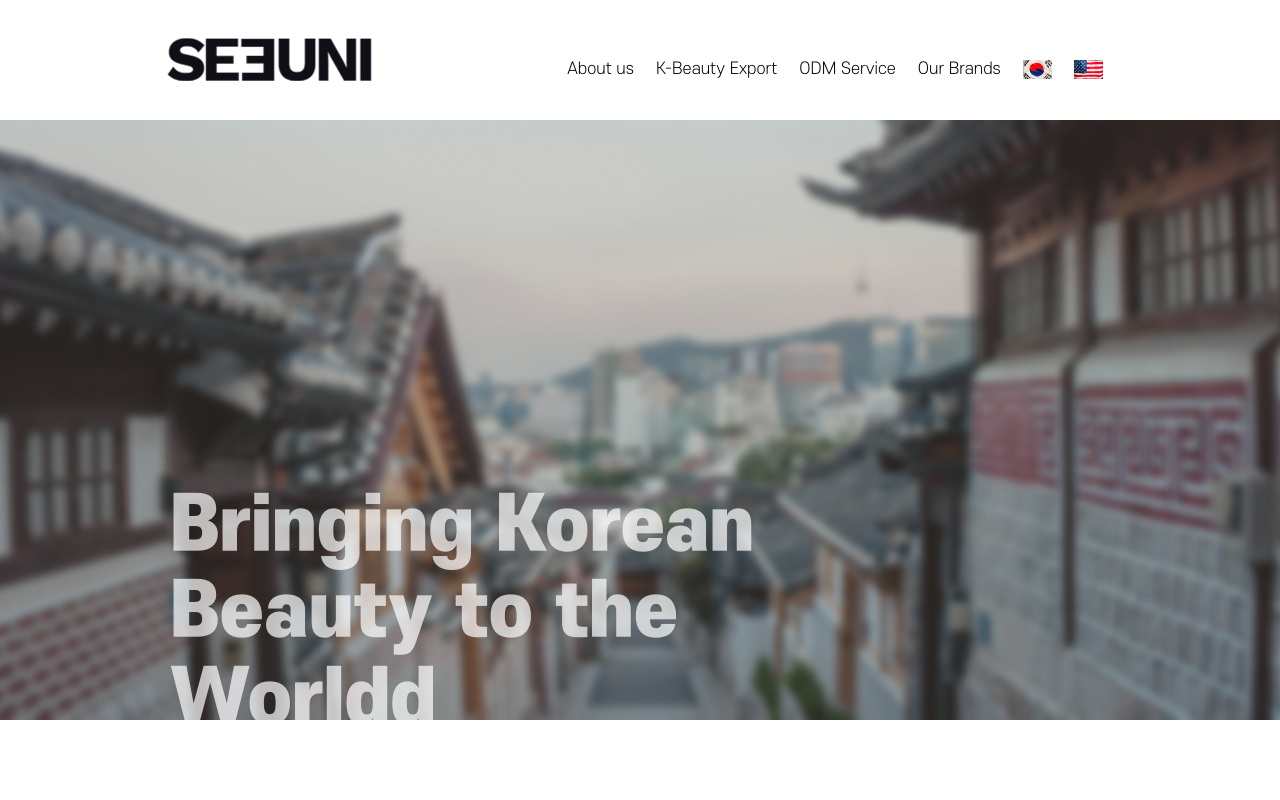
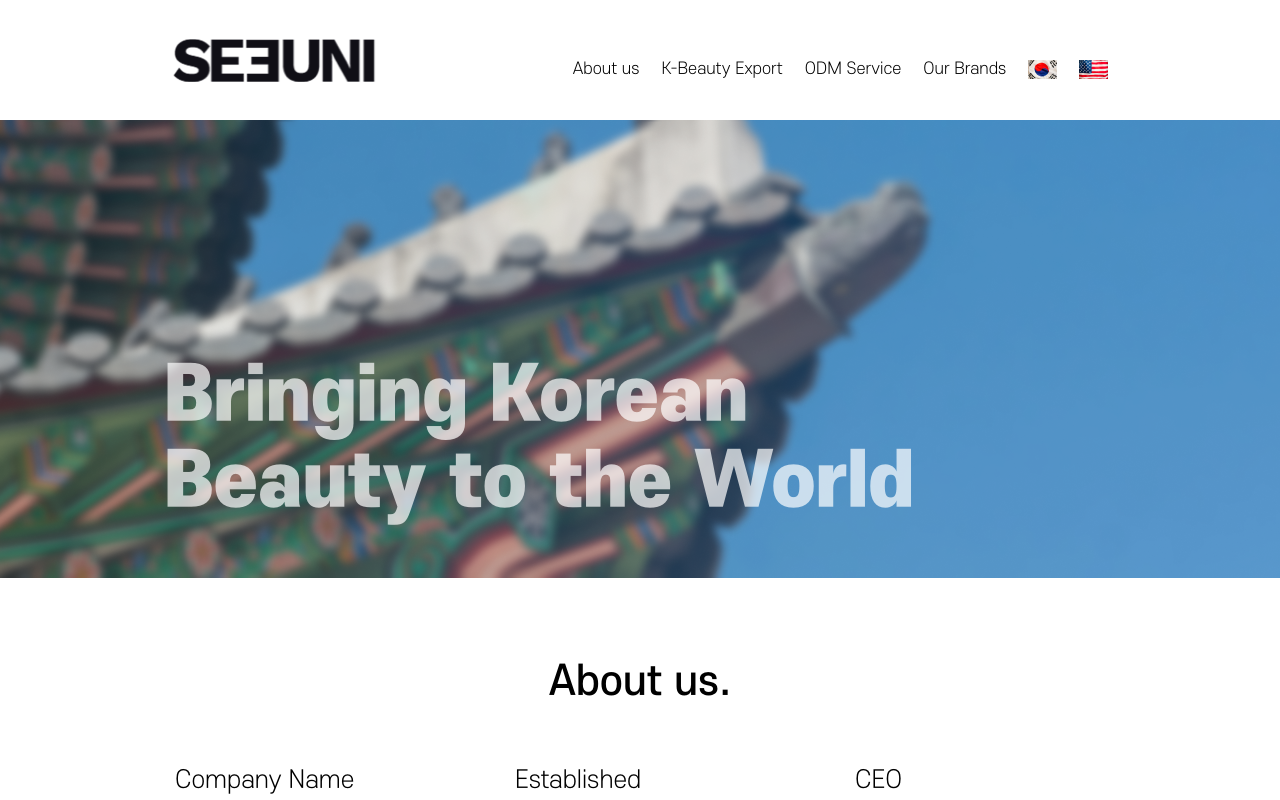
Before and after one commit to hyw0206/landingpage_seeuni, a React (Create React App) app: page / in a window 1280 px wide. Shown: the top 800 px of the page. Built offline with nearby package versions, Linux system fonts and the light colour scheme.

Commit message:
fix header

```diff
--- a/src/components/Info/InfoMain.tsx
+++ b/src/components/Info/InfoMain.tsx
@@ -3,9 +3,7 @@ import * as Styled from "elements/Info/InfoMain"
 export default function InfoMain() {
   return (
     <Styled.InfoMainWrapper>
-      <Styled.InfoMainTextWrapper>
-        <Styled.InfoMainText>Bringing Korean Beauty to the Worldd</Styled.InfoMainText>
-      </Styled.InfoMainTextWrapper>
+      <Styled.InfoMainText>Bringing Korean Beauty to the World</Styled.InfoMainText>
     </Styled.InfoMainWrapper>
   )
 }
--- a/src/elements/Contact/Contact.ts
+++ b/src/elements/Contact/Contact.ts
@@ -5,5 +5,4 @@ export const ContactWrapper = styled.div`
   display: flex;
   flex-direction: column;
   width: 100%;
-  height: 600px; // height 추가
 `
--- a/src/elements/Contact/ContactMain.ts
+++ b/src/elements/Contact/ContactMain.ts
@@ -3,7 +3,7 @@ import styled from "styled-components";
 
 export const ContactMainWrapper = styled.div`
   width: 100%;
-  height: 100%; // height 수정
+  height: 650px; // height 수정
   background: url("/image/Contact/ContactMain.png");
   background-repeat: no-repeat;
   background-size: cover;
--- a/src/elements/Header/Header.ts
+++ b/src/elements/Header/Header.ts
@@ -12,37 +12,33 @@ export const HeaderWrapper = styled.div`
   height: 120px;
   z-index: 9999;
   background: #ffffff;
-  box-sizing: border-box;
 `;
 
 export const HeaderContentWrapper = styled.div`
-  min-width: 1050px;
+  width: 100%;
   height: 100%;
   display: flex;
   justify-content: center;
-  align-items: flex-end;
-`
+  align-items: center;
+`;
+
 
 export const HeaderLogo = styled.img`
+  width: 210px;
   height: 43px;
-  margin-bottom: 39px;
-  margin-right: 177px;
+  margin-right: 180px;
+  @media (max-width: 960px) {
+    margin-right: clamp(0px, calc(180px - ((960px - 100vw))), 180px);
+  }
 `;
 
 export const HeaderItem = styled.div`
   height: 100%;
   padding: 0 11px;
-
-  box-sizing: border-box;
-
-
   &:hover {
     background: #E0E0E0;
-    div {
-      font-weight: 400;
-    }
     div::after {
-      border-bottom: 3px solid #33D62C;
+      border-bottom: 4px solid #ED74DA;
     }
   }
 
@@ -60,7 +56,7 @@ export const HeaderItemText = styled.div`
     width: 100%;
     left: 0;
     bottom: -9px;
-    border-bottom: 3px solid transparent;
+    border-bottom: 4px solid transparent;
     transition: border-bottom 0.8s ease;
   }
 `
@@ -68,19 +64,11 @@ export const HeaderCountryItem = styled.div`
 
   padding: 0 11px;
   img {
-    margin-bottom: 38px;
+    margin-top: 22px;
+    width: 29px;
+    height: 19px;
+  }
+  &:last-child {
+    padding-right: 0;
   }
 `
-
-// px -> 4px (width, height ...)
-// font
-// css 속성 순서
-// display (flex) width height mar pad bor text color ~~~
-// styled 이름 규칙 Header
-// 함수 이름 규칙 onClickUpCount
-
-// git main <- 메인 코드
-
-// 나 헤더 개발할거임
-// git header <- 여기에 업로드.
-// merge
--- a/src/elements/Info/InfoMain.ts
+++ b/src/elements/Info/InfoMain.ts
@@ -3,22 +3,20 @@ import styled from "styled-components";
 
 export const InfoMainWrapper = styled.div`
   width: 100%;
-  height: 600px;
+  height: 458px;
   background: url("/image/Info/InfoMain.png");
   background-repeat: no-repeat;
   background-size: cover;
   background-position: center;
 `;
 
-export const InfoMainTextWrapper = styled.div`
-  width: 940px;
-  margin: 364px auto 0 auto;
-`
 
 export const InfoMainText = styled.div`
   width: 766px;
+  margin: 234px 0 0 calc((100vw - 1920px) / 2 + 484px);
   font-size: 72px;
   font-weight: 900;
-  line-height: 120%;
+  line-height: 86px;
   color: rgba(255, 255, 255, 0.7);
+
 `
--- a/src/index.css
+++ b/src/index.css
@@ -97,9 +97,15 @@ hr {
 }
 
 body {
-  width: 100%;
+  width: 100vw;
   min-width: 940px;
   height: 100%;
   margin: 0;
   font-family: "S-CoreDream";
+  overflow-x: auto;
+  overflow-y: scroll;
 }
+
+* {
+  box-sizing: border-box;
+}
```
Also changed, not shown: public/image/Info/InfoMain.png.
